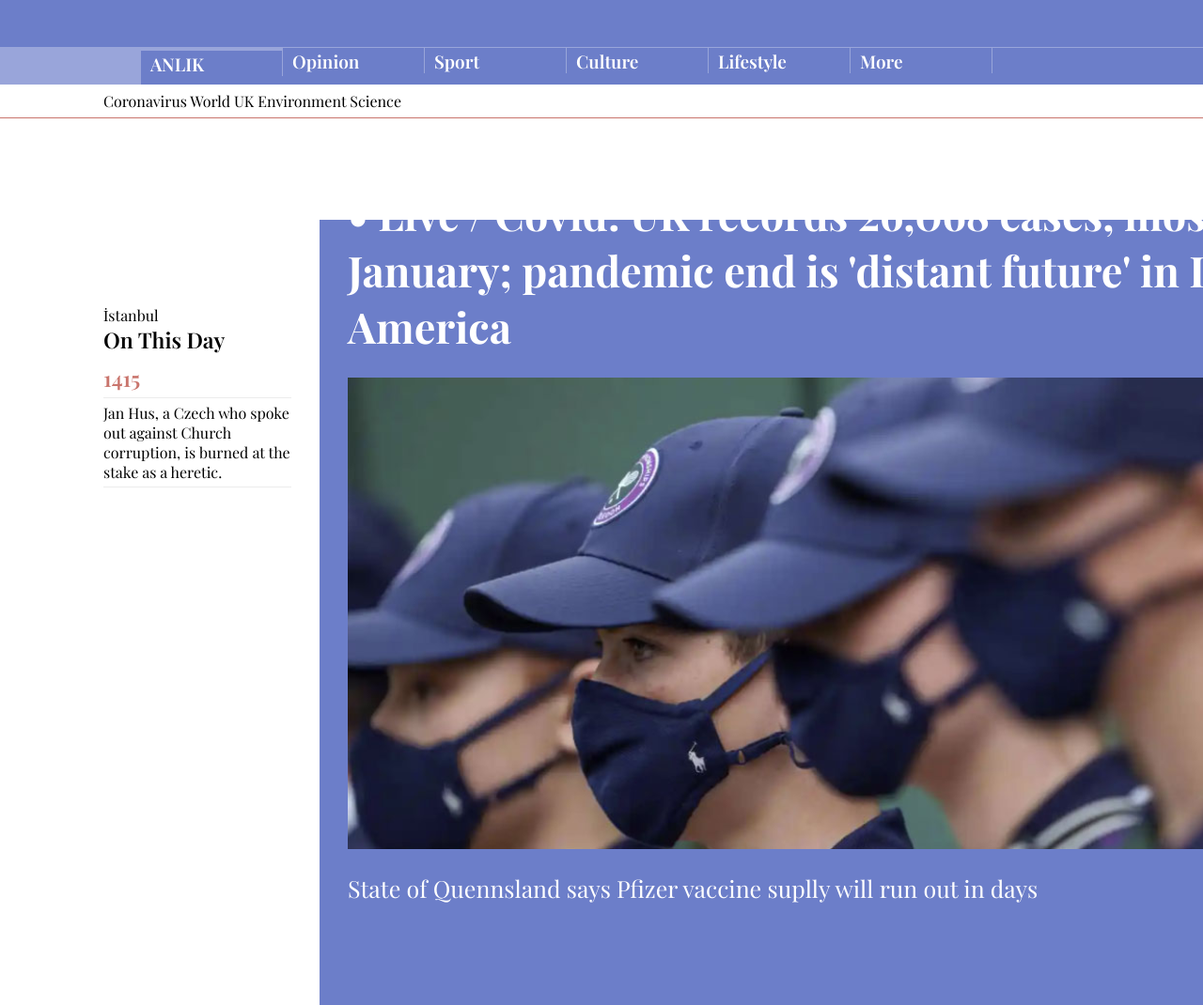
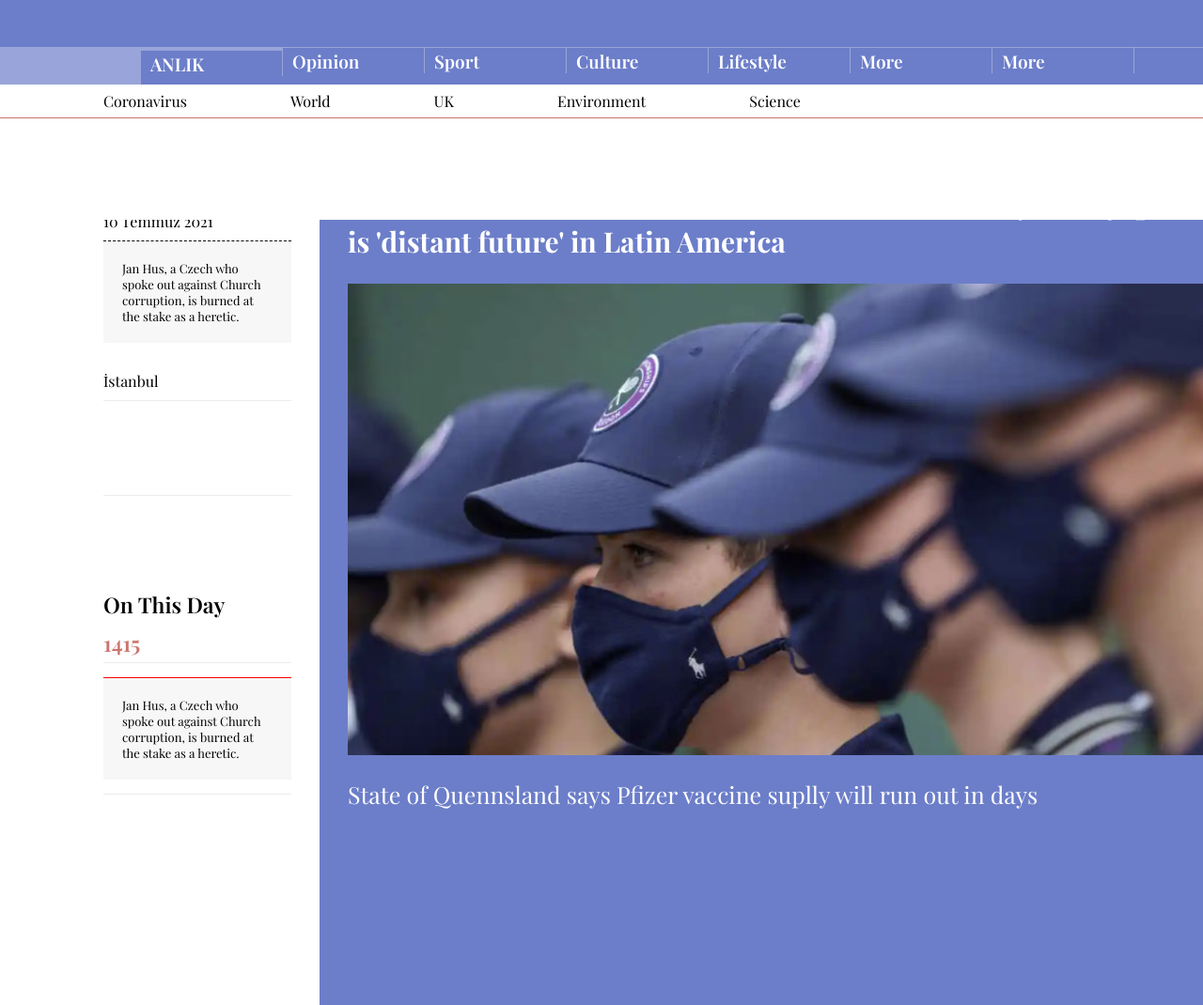
Before and after one commit to ahmetcingoz/1den.com, a PHP site: page / in a window 1280 px wide. Shown: the top 1070 px of the page at 94% size. Run offline with PHP 8.4, Linux system fonts and the light colour scheme; some libraries are stand-ins or nearby versions; some web fonts are replaced.

Commit message:
dilara & ahmet

```diff
--- a/section.php
+++ b/section.php
@@ -22,12 +22,17 @@
 						<li><a href="#">Culture</a></li>
 						<li><a href="#">Lifestyle</a></li>
 						<li><a href="#">More</a></li>
+						<li><a href="#">More</a></li>
 					</ul>
 				</div>
 			</div>
 			<div id="header-outside-bottom">
 				<ul>
-					<li>Coronavirus World UK Environment Science</li>
+					<li>Coronavirus</li>
+					<li>World</li>
+					<li>UK</li>
+					<li>Environment</li>
+					<li>Science</li>
 				</ul>
 			</div>
 		</header>
@@ -38,12 +43,13 @@
 						<div id="headlines">
 							<div class="today">
 								<ul>
-									<li>Headlines</li>
+									<li>Havaloji</li>
 									<li>Cumartesi</li>
 									<li>10 Temmuz 2021</li>
+									<li class="dilara">Jan Hus, a Czech who spoke out against Church corruption, is burned at the stake as a heretic.</li>
 								</ul>
 							</div>
-							<div class="Havaloji">
+							<div class="weather">
 								<ul>
 									<li>İstanbul</li>
 									<li></li>
@@ -54,14 +60,14 @@
 								<ul>
 									<li>On This Day</li>
 									<li>1415</li>
-									<li><p>Jan Hus, a Czech who spoke out against Church corruption, is burned at the stake as a heretic.</p></li>
+									<li><p class="dilara">Jan Hus, a Czech who spoke out against Church corruption, is burned at the stake as a heretic.</p></li>
 								</ul>
 							</div>
 						</div>
 						<div id="news-one">
 							<span></span>
 							<a href="#">
-								<h1>• Live / Covid: UK records 26,068 cases, most since January; pandemic end is 'distant future' in Latin America</h1>
+								<h1><b>• Live</b> / Covid: UK records 26,068 cases, most since January; pandemic end is 'distant future' in Latin America</h1>
 								<img src="assets/images/01.jpg"></li>
 								<p>State of Quennsland says Pfizer vaccine suplly will run out in days</p>
 							</a>
--- a/style.css
+++ b/style.css
@@ -1,5 +1,4 @@
 html,body,div,span,object,iframe,h1,h2,h3,h4,h5,h6,p,blockquote,pre,abbr,address,cite,code,del,dfn,em,img,ins,kbd,q,samp,small,strong,sub,sup,var,b,i,dl,dt,dd,ol,ul,li,fieldset,form,label,legend,table,caption,tbody,tfoot,thead,tr,th,td,article,aside,canvas,details,figcaption,figure,footer,header,hgroup,menu,nav,section,summary,time,mark,audio,video{margin:0;padding:0;border:0;outline:0;font-size:100%;vertical-align:baseline;background:transparent}article,aside,details,figcaption,figure,footer,header,hgroup,menu,nav,section{display:block}nav ul{list-style:none}blockquote,q{quotes:none}blockquote:before,blockquote:after,q:before,q:after{content:none}a{margin:0;padding:0;font-size:100%;vertical-align:baseline;background:transparent;text-decoration:none}mark{background-color:#ff9;color:#000;font-style:italic;font-weight:bold}del{text-decoration:line-through}abbr[title],dfn[title]{border-bottom:1px dotted;cursor:help}table{border-collapse:collapse;border-spacing:0}hr{display:block;height:1px;border:0;border-top:1px solid #ccc;margin:1em 0;padding:0}input,select{vertical-align:middle}li{list-style:none}
-
 
 	html, body {position: relative; width: auto; height: 100%; margin: 0px; padding: 0px; background-color: #FFF; font-family: 'Playfair Display', serif;}
 
@@ -29,10 +28,20 @@ html,body,div,span,object,iframe,h1,h2,h3,h4,h5,h6,p,blockquote,pre,abbr,address
 	#container {width: 100%; height: calc(100% - 145px); float: left; margin-top: 145px;}
 
 	#headlines {width: 200px; height:100%; float: left; display: block; margin-left: 110px;}
-	#headlines .today {width: 100%; float: left; margin-bottom: 100px;}
+	#headlines .today {width: 100%; float: left; margin-bottom: 20px; margin-top: 20px;}
 	#headlines .today ul li:first-child {font-size: 22px; font-weight: 600; margin-bottom: 10px;}
 	#headlines .today ul li:nth-child(2) {font-size: 15px; font-weight: 600;}
-	#headlines .today ul li:last-child {font-size: 15px; font-weight: 600; color: #a60312;}
+
+	.dilara {
+		background-color: #f7f7f7;
+		padding: 20px;
+		margin-top: 10px;
+		margin-bottom: 10;
+		font-size: 13px;
+		border-top: 1px dashed #000;
+	}
+
+
 
 	#headlines .weather {width: 100%; float: left; margin-bottom: 100px;}
 	#headlines .weather ul li:first-child {padding-bottom: 10px;}
@@ -42,9 +51,12 @@ html,body,div,span,object,iframe,h1,h2,h3,h4,h5,h6,p,blockquote,pre,abbr,address
 	#headlines .on-this-day ul li:first-child {font-size: 23px; font-weight: 600; margin-bottom: 10px;}
 	#headlines .on-this-day ul li:nth-child(2) {font-size: 23px; font-weight: 600; color: #c9746c;}
 	#headlines .on-this-day ul li:last-child {border-bottom: 1px solid #ececec; border-top: 1px solid #ececec; margin-top: 5px; padding-top: 5px; padding-bottom: 5px;}
+	#headlines .on-this-day .dilara {border-top: 1px solid #f00;}
 
 	#news-one {width:1050px; height: 100%; background-color: #6c7ec9; float: left; display: block; margin-left: 30px; padding: 30px;}
-	#news-one h1 {width: 100%; font-size: 45px; color: #FFF;}
+	#news-one h1 {width: 100%; font-size: 45px; color: #FFF; font-size: 30px;}
+	#news-one h1 b {color: red; margin-right: 10px;}
+
 	#news-one h1::before {content: ''; width: 50%; height: 12px; background-color: #c9746c; display: block; margin-bottom: 10px;}
 	#news-one img  {width: 100%; margin-top: 25px; margin-bottom: 25px;}
 	#news-one p {width: 100%; font-size: 25px; color: #FFF;}
@@ -87,7 +99,7 @@ html,body,div,span,object,iframe,h1,h2,h3,h4,h5,h6,p,blockquote,pre,abbr,address
 	#news-three ul li {width: calc(50% - 10px); margin-left: 20px; float: left; margin-bottom: 20px;}
 	#news-three ul li:nth-child(2n-1) {margin-left: 0px; float: left;}
 	#news-three ul li img {width: 100%; float: left;}
-	#news-three ul li p {width: calc(100% - 40px); float: left; height: 90px; background-color: #f6f6f6; padding: 20px; color: #000;}
+	#news-three ul li p {width: calc(100% - 40px); float: left; height: 90px; background-color: #c1ccff; padding: 20px; color: #000;}
 	#news-three ul li p b { color: #ad2525; }
 	#news-three ul li p b::after {content: "/"; margin-left: 5px; margin-right: 5px;}
 
```
Also changed, not shown: 02.jpg (added).
